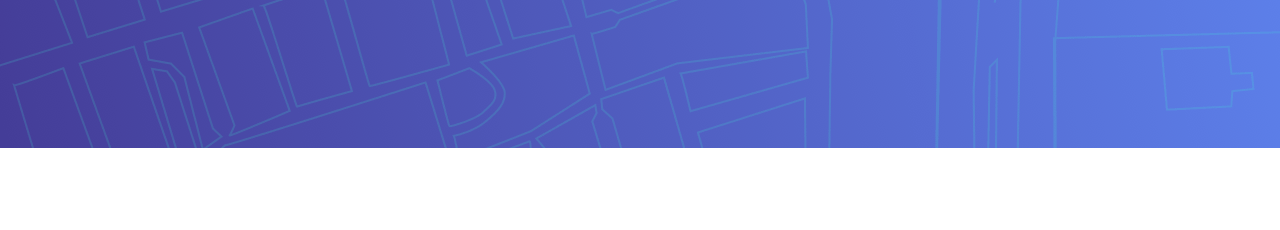
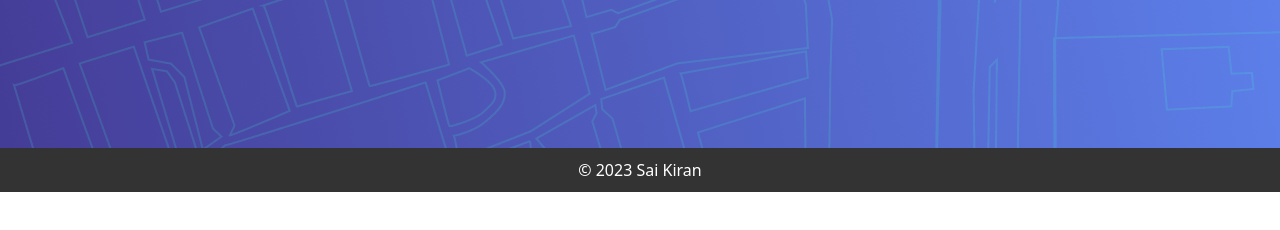
Before and after one commit to manchikantisaikiran/IP-Address-Tracker, a plain HTML site: page index.html in a window 1280 px wide. Shown: the part 188-418 px from the top of the page. Drawn offline with nearby package versions, Linux system fonts and the light colour scheme.

Commit message:
added footer and reference link

```diff
--- a/index.html
+++ b/index.html
@@ -76,7 +76,7 @@
         <div id="toast-container"></div>
     </main>
     <footer>
-
+        <div>&copy; 2023 Sai Kiran</div>
     </footer>
     <script src="https://code.jquery.com/jquery-3.2.1.slim.min.js"
         integrity="sha384-KJ3o2DKtIkvYIK3UENzmM7KCkRr/rE9/Qpg6aAZGJwFDMVNA/GpGFF93hXpG5KkN" crossorigin="anonymous"
--- a/styles.css
+++ b/styles.css
@@ -172,6 +172,14 @@ button.close {
     color: white;
 }
 
+footer {
+    background-color: #333;
+    color: white;
+    text-align: center;
+    padding: 10px;
+    width: 100%;
+}
+
 @media screen and (max-width: 768px) {
     .inline-input-btn input {
         min-width: auto;
```
Also changed, not shown: 1 other file.
